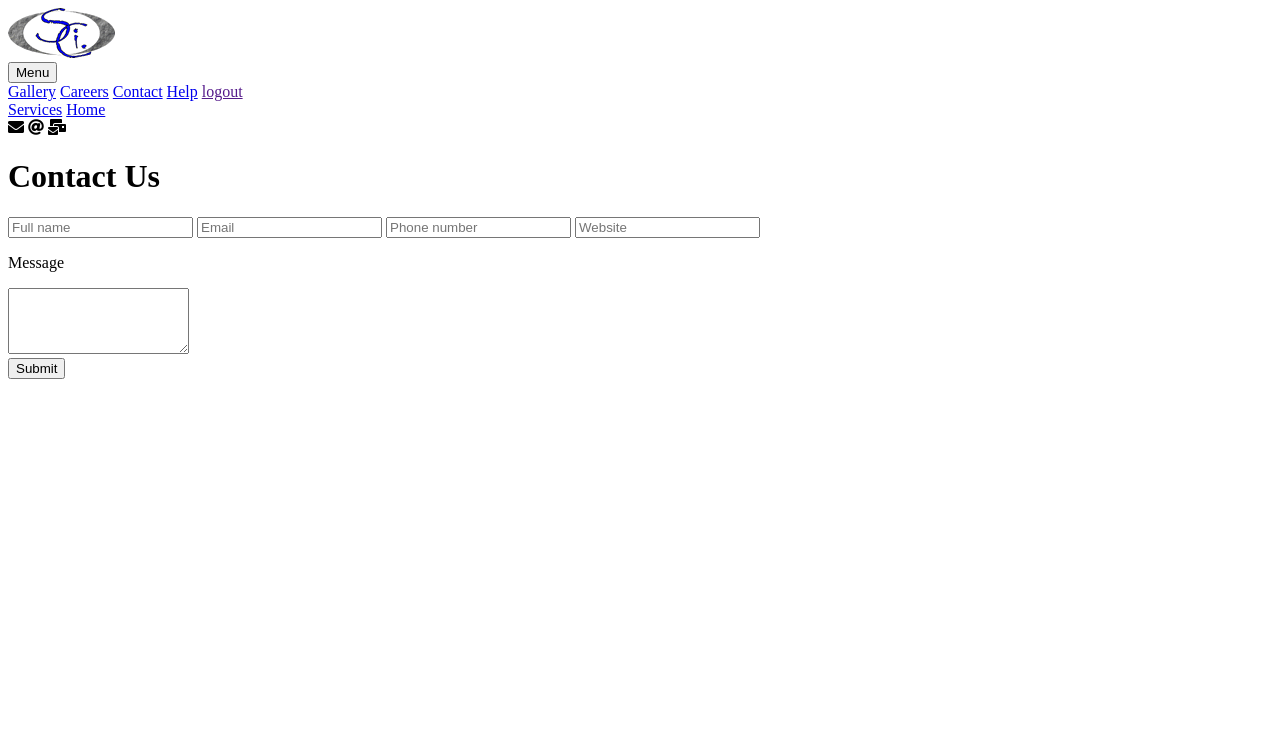
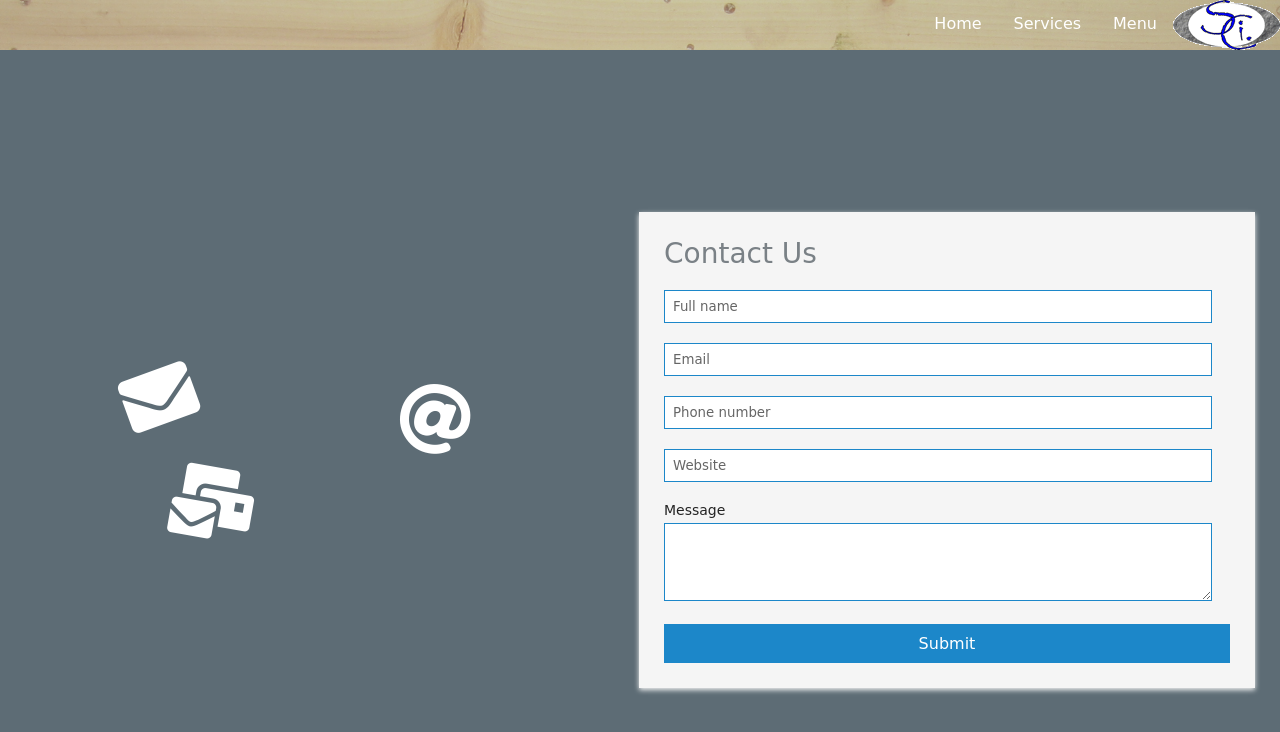
Before and after one commit to joshuagaucin/specialtycabinets, a plain HTML site: page assets/pages/contact.html in a window 1280 px wide. Drawn offline with Linux system fonts and the light colour scheme; files that its build step writes are made by us from their sources; the site is published under a folder, as on GitHub Pages, so addresses that start at the root find nothing; files whose address does not match are found by name.

Commit message:
fixed-css-issue

```diff
--- a/assets/pages/careers.html
+++ b/assets/pages/careers.html
@@ -9,9 +9,9 @@
     <link href="https://fonts.googleapis.com/css?family=Roboto:300,400,500,700" rel="stylesheet">
     <link rel="stylesheet" href="https://use.fontawesome.com/releases/v5.5.0/css/all.css"
         integrity="sha384-B4dIYHKNBt8Bc12p+WXckhzcICo0wtJAoU8YZTY5qE0Id1GSseTk6S+L3BlXeVIU" crossorigin="anonymous">
-   <link rel="stylesheet" href="/assets/ssh/application-form.css">
-   <link rel="stylesheet" href="/assets/ssh/navbar.css">
-   <link rel="stylesheet" href="/assets/ssh/home.css">
+   <link rel="stylesheet" href="assets/ssh/application-form.css">
+   <link rel="stylesheet" href="assets/ssh/navbar.css">
+   <link rel="stylesheet" href="assets/ssh/home.css">
 </head>
 
 <body>
--- a/assets/pages/contact.html
+++ b/assets/pages/contact.html
@@ -7,9 +7,9 @@
     <link rel="stylesheet" href="https://use.fontawesome.com/releases/v5.4.1/css/all.css"
         integrity="sha384-5sAR7xN1Nv6T6+dT2mhtzEpVJvfS3NScPQTrOxhwjIuvcA67KV2R5Jz6kr4abQsz" crossorigin="anonymous">
     <link href="https://fonts.googleapis.com/css?family=Roboto:300,400,500,700" rel="stylesheet">
-    <link rel="stylesheet" href="/assets/ssh/navbar.css">
-    <link rel="stylesheet" href="/assets/ssh/contact.css">
-    <link rel="stylesheet" href="/assets/ssh/home.css">
+    <link rel="stylesheet" href="assets/ssh/navbar.css">
+    <link rel="stylesheet" href="assets/ssh/contact.css">
+    <link rel="stylesheet" href="assets/ssh/home.css">
 </head>
 <body>
 
```
Also changed, not shown: assets/pages/past-jobs.html (+3 -3 lines), assets/pages/services.html (+3 -3 lines).
